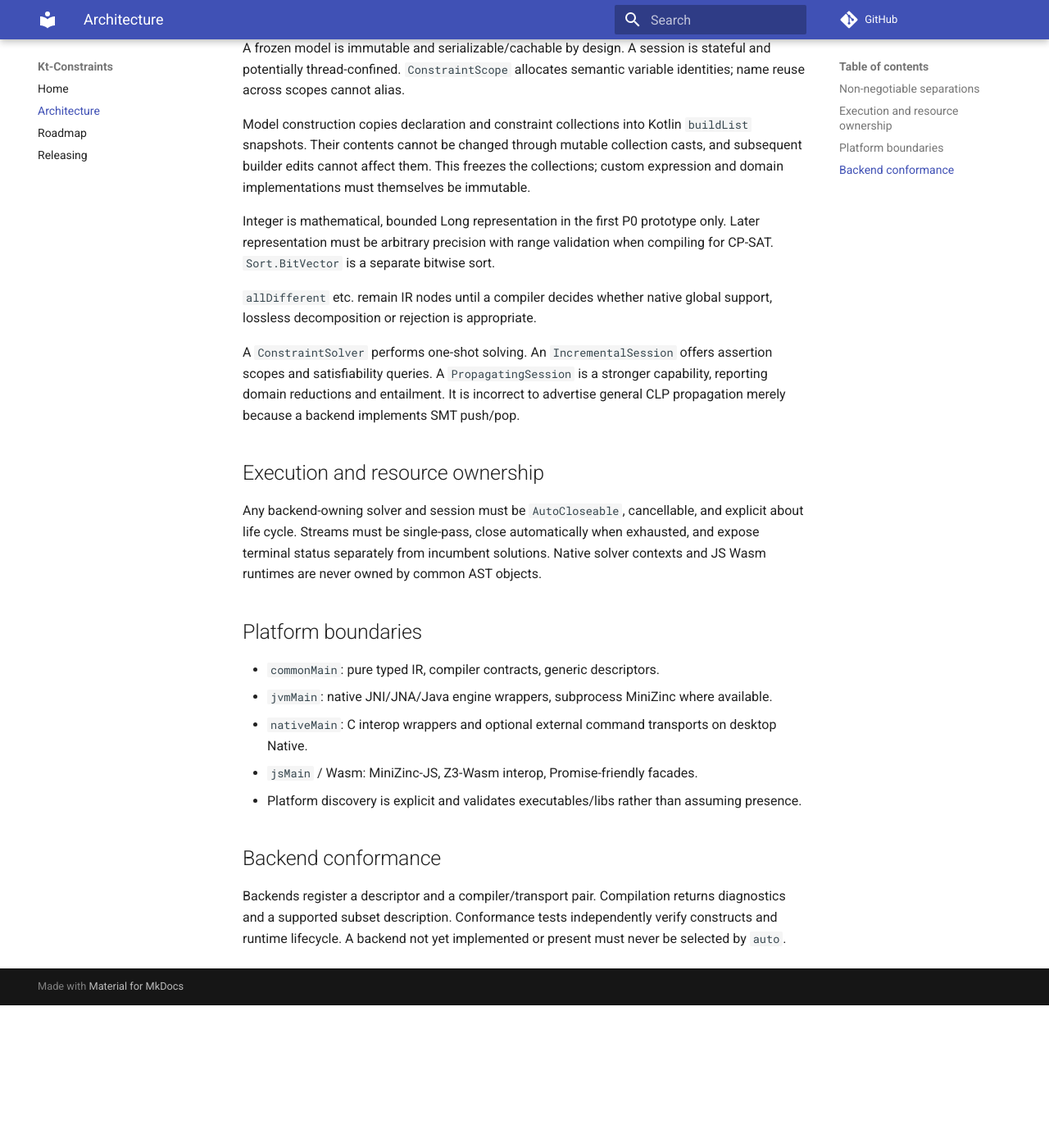
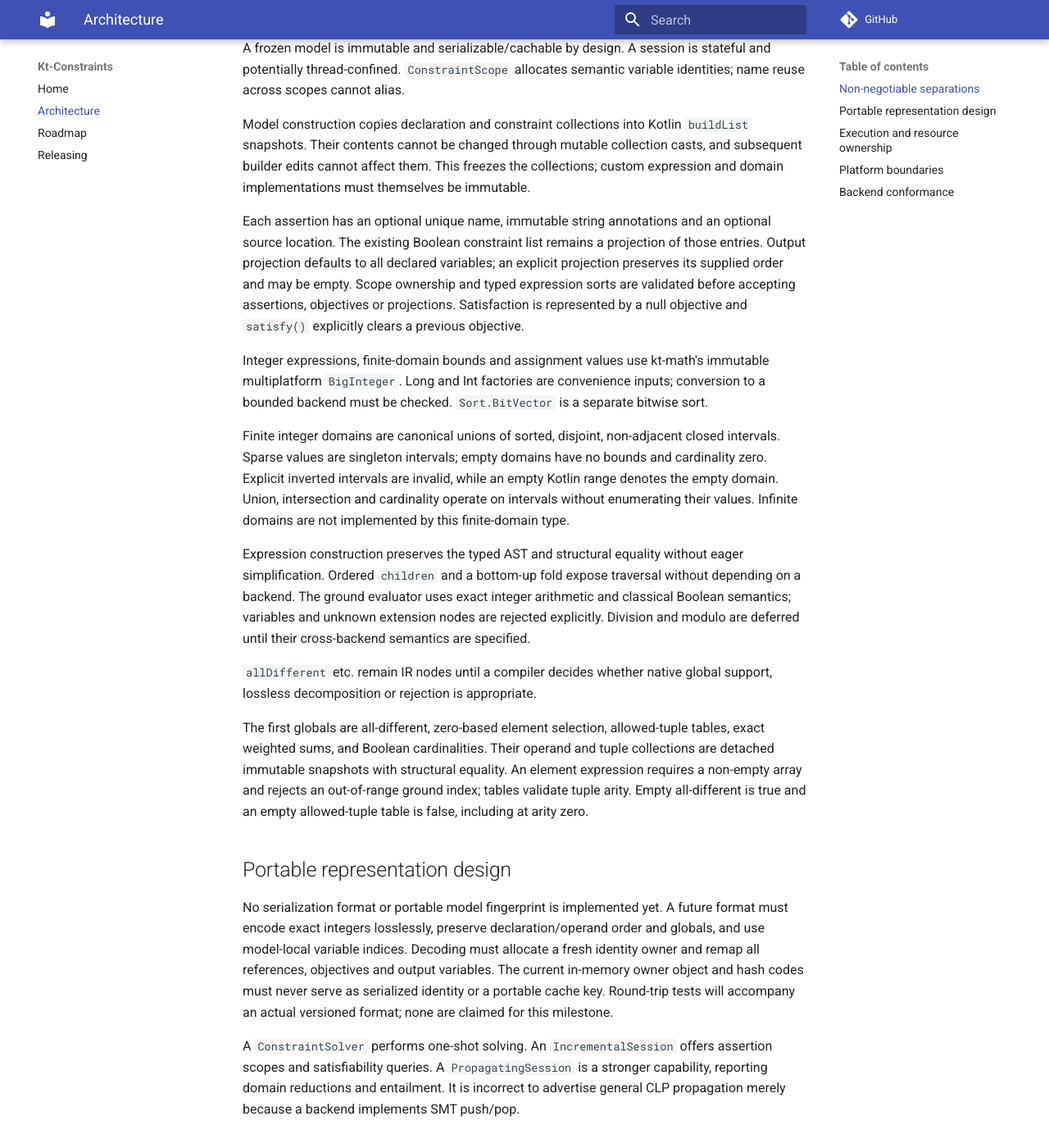
Before and after one commit to gciatto/kt-constraints, an MkDocs documentation site: the page built from documentation/docs/architecture.md, in a window 1280 px wide and 1400 px high, scrolled down 697 px. Shown: the whole window at 82% size. Built offline with MkDocs 1.6.1 and Material for MkDocs 9.7.7, drawn with Linux system fonts in a browser that asks for light colours; comment, search, counter and statistics services are not loaded; before the commit the page ends 1923 px from its top, so only the background shows below that.

Commit message:
docs: record M1 modelling APIs and cross-platform validation

```diff
--- a/documentation/docs/architecture.md
+++ b/documentation/docs/architecture.md
@@ -35,11 +35,41 @@ Model construction copies declaration and constraint collections into Kotlin `bu
 contents cannot be changed through mutable collection casts, and subsequent builder edits cannot affect them.
 This freezes the collections; custom expression and domain implementations must themselves be immutable.
 
-Integer is mathematical, bounded Long representation in the first P0 prototype only. Later representation must
-be arbitrary precision with range validation when compiling for CP-SAT. `Sort.BitVector` is a separate bitwise sort.
+Each assertion has an optional unique name, immutable string annotations and an optional source location.
+The existing Boolean constraint list remains a projection of those entries. Output projection defaults to all
+declared variables; an explicit projection preserves its supplied order and may be empty. Scope ownership and
+typed expression sorts are validated before accepting assertions, objectives or projections. Satisfaction is
+represented by a null objective and `satisfy()` explicitly clears a previous objective.
+
+Integer expressions, finite-domain bounds and assignment values use kt-math's immutable multiplatform
+`BigInteger`. Long and Int factories are convenience inputs; conversion to a bounded backend must be checked.
+`Sort.BitVector` is a separate bitwise sort.
+
+Finite integer domains are canonical unions of sorted, disjoint, non-adjacent closed intervals. Sparse values
+are singleton intervals; empty domains have no bounds and cardinality zero. Explicit inverted intervals are
+invalid, while an empty Kotlin range denotes the empty domain. Union, intersection and cardinality operate on
+intervals without enumerating their values. Infinite domains are not implemented by this finite-domain type.
+
+Expression construction preserves the typed AST and structural equality without eager simplification.
+Ordered `children` and a bottom-up fold expose traversal without depending on a backend. The ground evaluator
+uses exact integer arithmetic and classical Boolean semantics; variables and unknown extension nodes are
+rejected explicitly. Division and modulo are deferred until their cross-backend semantics are specified.
 
 `allDifferent` etc. remain IR nodes until a compiler decides whether native global support, lossless decomposition
 or rejection is appropriate.
+
+The first globals are all-different, zero-based element selection, allowed-tuple tables, exact weighted sums,
+and Boolean cardinalities. Their operand and tuple collections are detached immutable snapshots with structural
+equality. An element expression requires a non-empty array and rejects an out-of-range ground index; tables
+validate tuple arity. Empty all-different is true and an empty allowed-tuple table is false, including at arity zero.
+
+## Portable representation design
+
+No serialization format or portable model fingerprint is implemented yet. A future format must encode exact
+integers losslessly, preserve declaration/operand order and globals, and use model-local variable indices.
+Decoding must allocate a fresh identity owner and remap all references, objectives and output variables.
+The current in-memory owner object and hash codes must never serve as serialized identity or a portable cache
+key. Round-trip tests will accompany an actual versioned format; none are claimed for this milestone.
 
 A `ConstraintSolver` performs one-shot solving. An `IncrementalSession` offers assertion scopes and satisfiability
 queries. A `PropagatingSession` is a stronger capability, reporting domain reductions and entailment. It is incorrect
```
Also changed, not shown: ROADMAP.md (+4 -1 lines), docs/M1.md (added, +53 -0 lines), documentation/docs/roadmap.md (+4 -1 lines), README.md, test-core/README.md.
